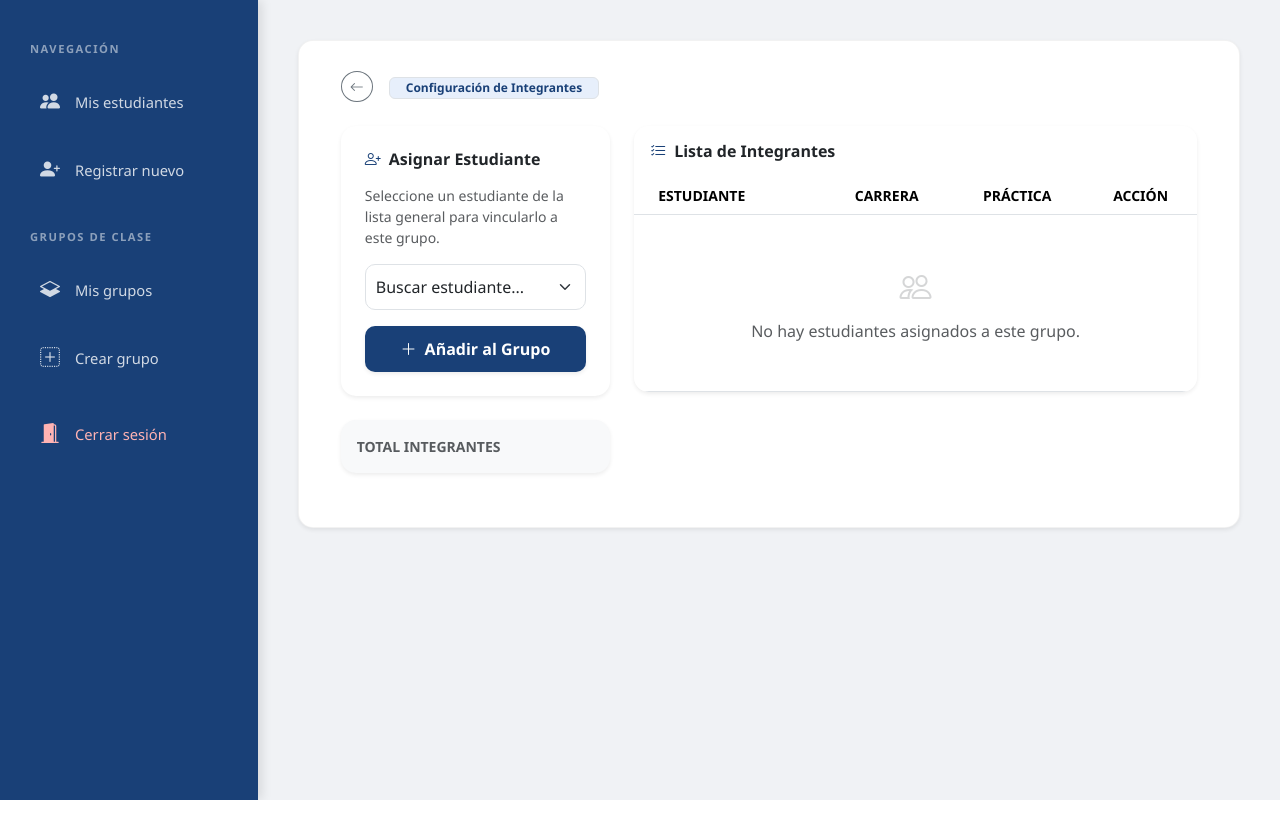
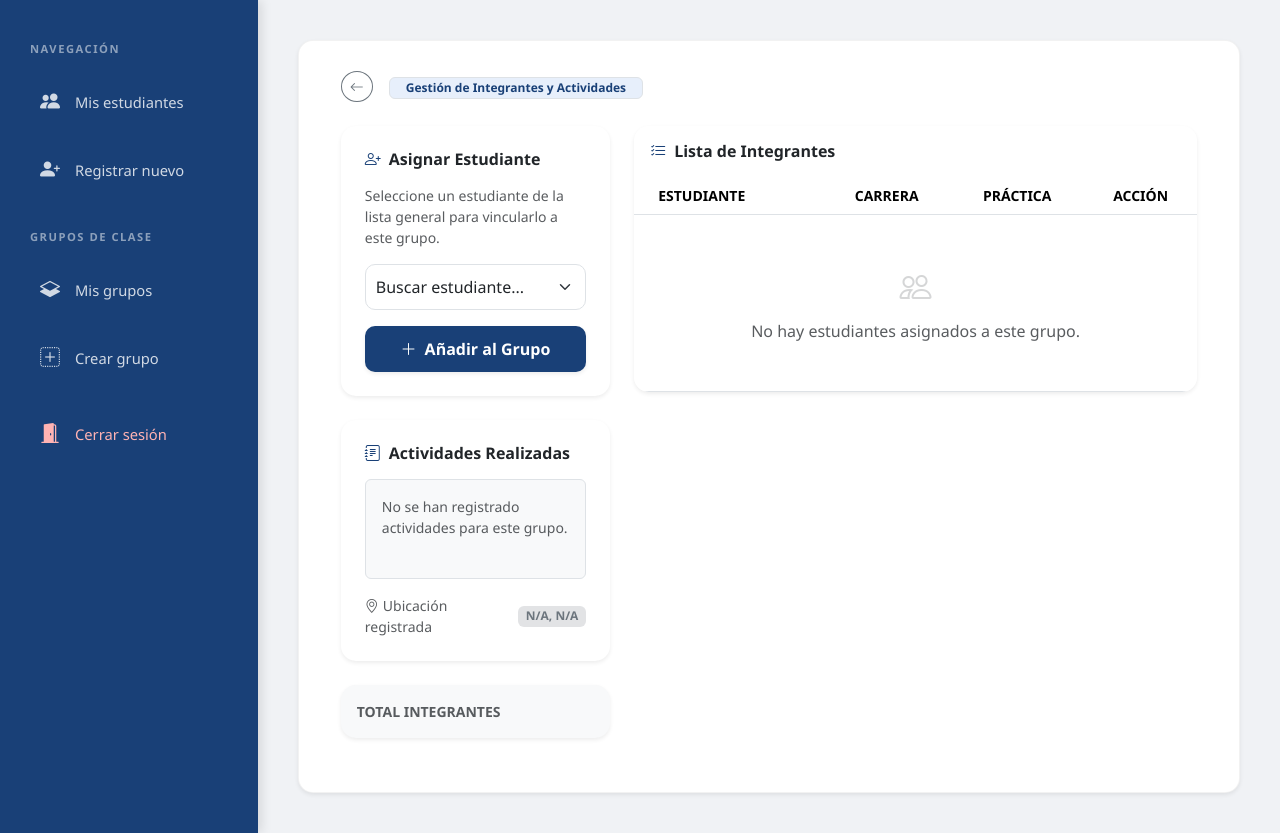
Before and after one commit to MrThony1508/Vinculacion, a Django app: template Aplicaciones/Estudiantes/templates/detalle_grupo.html in a window 1280 px wide. Shown: the part 70-903 px from the top of the page. Before the commit the page ends 870 px from the top, so only its background shows below. Run offline with Django 5.2, Linux system fonts and the light colour scheme; the template is opened without the code that fills it, so the values that code supplies are empty; some libraries are stand-ins or nearby versions.

Commit message:
Agregar el detalle de las actividades realizadas

```diff
--- a/Aplicaciones/Estudiantes/templates/detalle_grupo.html
+++ b/Aplicaciones/Estudiantes/templates/detalle_grupo.html
@@ -12,13 +12,14 @@
         {{ grupo.nombre }}
       </h4>
       <span class="badge bg-primary-subtle text-primary border border-primary-subtitle px-3">
-        Configuración de Integrantes
+        Gestión de Integrantes y Actividades
       </span>
     </div>
   </div>
 
   <div class="row">
     <div class="col-lg-4 mb-4">
+
       <div class="card border-0 shadow-sm" style="border-radius: 15px;">
         <div class="card-body p-4">
           <h6 class="fw-bold mb-3"><i class="bi bi-person-plus me-2 text-primary"></i>Asignar Estudiante</h6>
@@ -42,6 +43,23 @@
               <i class="bi bi-plus-lg me-2"></i>Añadir al Grupo
             </button>
           </form>
+        </div>
+      </div>
+
+      <div class="card border-0 shadow-sm mt-4" style="border-radius: 15px; border-left: 5px solid #194077;">
+        <div class="card-body p-4">
+          <h6 class="fw-bold mb-3"><i class="bi bi-journal-text me-2 text-primary"></i>Actividades Realizadas</h6>
+          <div class="p-3 rounded bg-light border" style="min-height: 100px;">
+            {% if grupo.actividades_realizadas %}
+              <p class="mb-0 small text-dark" style="white-space: pre-line;">{{ grupo.actividades_realizadas }}</p>
+            {% else %}
+              <p class="text-muted small italic mb-0">No se han registrado actividades para este grupo.</p>
+            {% endif %}
+          </div>
+          <div class="mt-3 d-flex align-items-center justify-content-between">
+            <span class="text-muted small"><i class="bi bi-geo-alt me-1"></i>Ubicación registrada</span>
+            <span class="badge bg-secondary-subtle text-secondary small">{{ grupo.latitud|default:"N/A" }}, {{ grupo.longitud|default:"N/A" }}</span>
+          </div>
         </div>
       </div>
 
@@ -109,6 +127,13 @@
 <style>
   .bg-primary-subtle { background-color: #e7effb !important; }
   .text-primary { color: #194077 !important; }
+  .animate-in {
+    animation: fadeIn 0.5s ease-in-out;
+  }
+  @keyframes fadeIn {
+    from { opacity: 0; transform: translateY(10px); }
+    to { opacity: 1; transform: translateY(0); }
+  }
 </style>
 
 <script>
```
